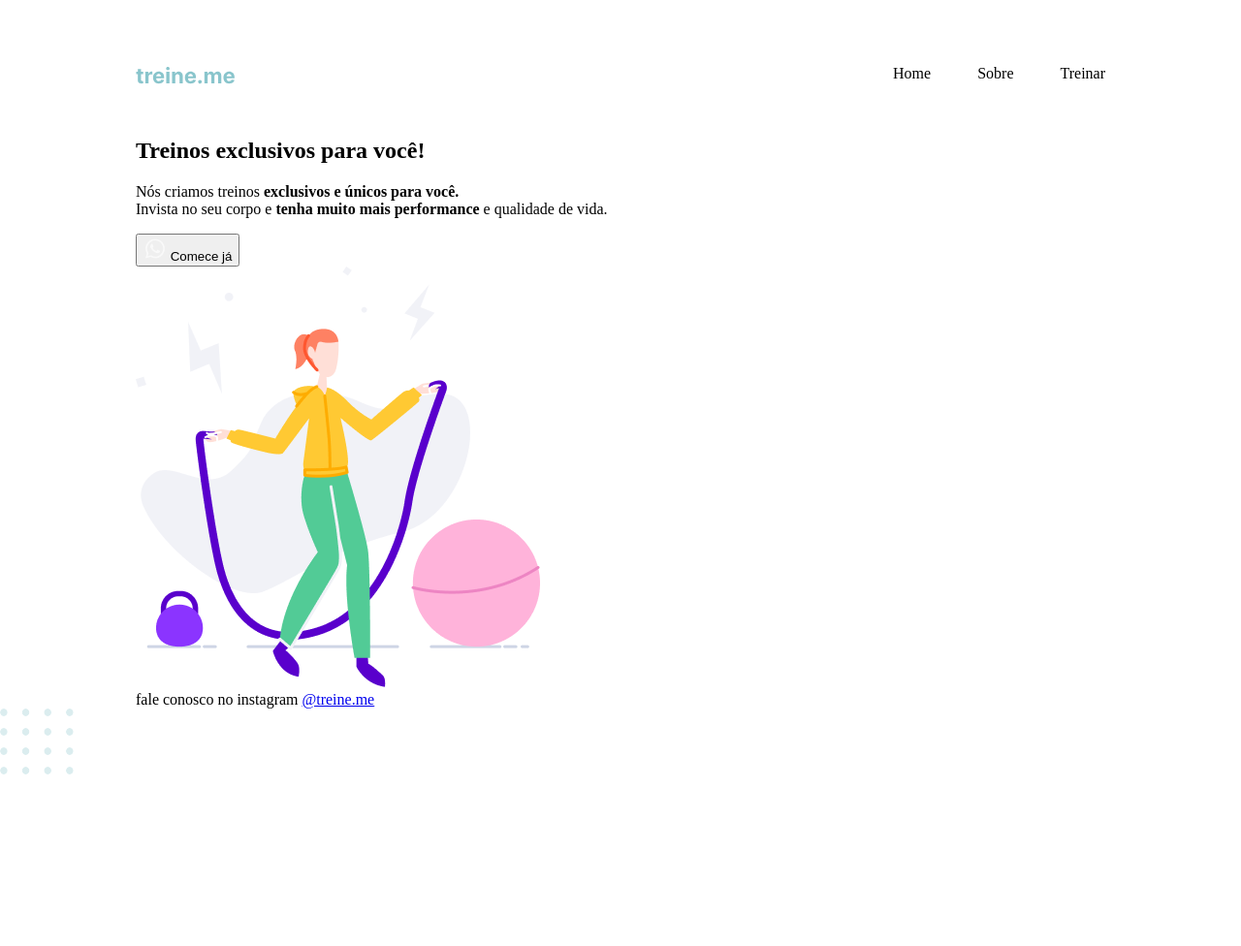
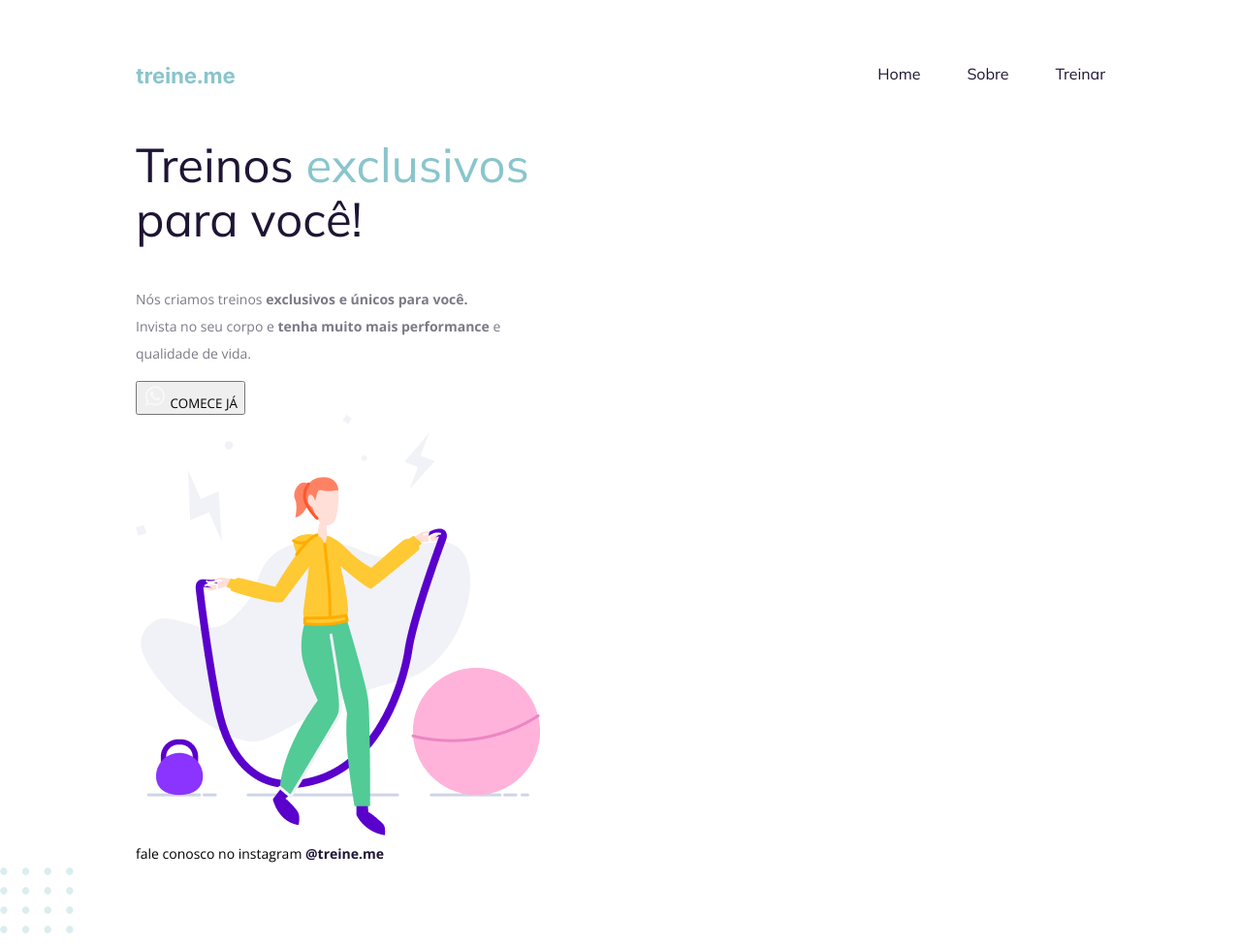
Before and after one commit to Ericodesenvolvedor/treine-me, a plain HTML site: page index.html in a window 1280 px wide. Shown: the whole page at 97% size. Before the commit the page ends 813 px from the top, so only its background shows below. Drawn offline with nearby package versions, Linux system fonts and the light colour scheme.

Commit message:
feat: Adicionando fonts e melhorando textos.

```diff
--- a/index.html
+++ b/index.html
@@ -3,7 +3,10 @@
 <head>
     <meta charset="UTF-8">
     <meta name="viewport" content="width=device-width, initial-scale=1.0">
+    <link rel="preconnect" href="https://fonts.googleapis.com">
+    <link rel="preconnect" href="https://fonts.gstatic.com" crossorigin>
     <title>Treine me</title>
+    <link href="https://fonts.googleapis.com/css2?family=Mulish:wght@400;700&family=Open+Sans:wght@400;700&display=swap" rel="stylesheet">
     <link rel="stylesheet" href="style.css" />
 </head>
 <body>
@@ -13,16 +16,16 @@
 
             <nav>
                 <ul>
-                    <li>Home</li>
-                    <li>Sobre</li>
-                    <li>Treinar</li>
+                    <li><a href="#">Home</a></li>
+                    <li><a href="#">Sobre</a></li>
+                    <li><a href="#">Treinar</a></li>
                 </ul>
             </nav>
         </header>
 
         <main>
             <section class="text">
-                <h1>Treinos exclusivos para você!</h1>
+                <h1>Treinos <span>exclusivos</span> para você!</h1>
                 <p>
                     Nós criamos treinos <strong>exclusivos e únicos para você.</strong><br />
                     Invista no seu corpo e <strong>tenha muito mais performance</strong> e qualidade de vida.
--- a/style.css
+++ b/style.css
@@ -1,5 +1,6 @@
 body {
     margin: 0;
+    font-family: 'Open Sans', sans-serif;
 }
 
 .page {
@@ -21,3 +22,51 @@ ul {
     margin: 0;
     padding: 0;
 }
+
+h1, ul {
+    font-family: 'Mulish', sans-serif;
+}
+
+a {
+    color: #1F1534;
+    text-decoration: none;
+}
+
+ul li a:hover {
+    font-weight: bold;
+}
+
+h1 {
+    font-size: 49px;
+    line-height: 56px;
+    color: #1F1534;
+
+    font-weight: normal;
+    width: 489px;
+}
+
+h1 span {
+    color:#89C5CC;
+}
+
+p {
+    font-size: 14px;
+    line-height: 28px;
+    color: #7D7987;
+
+    width: 438px;
+}
+
+button {
+    text-transform: uppercase;
+    font-family: 'Open Sans', sans-serif;
+}
+
+footer {
+    font-size: 14px;
+    line-height: 28px;
+}
+
+footer a {
+    font-weight: bold;
+}
```
